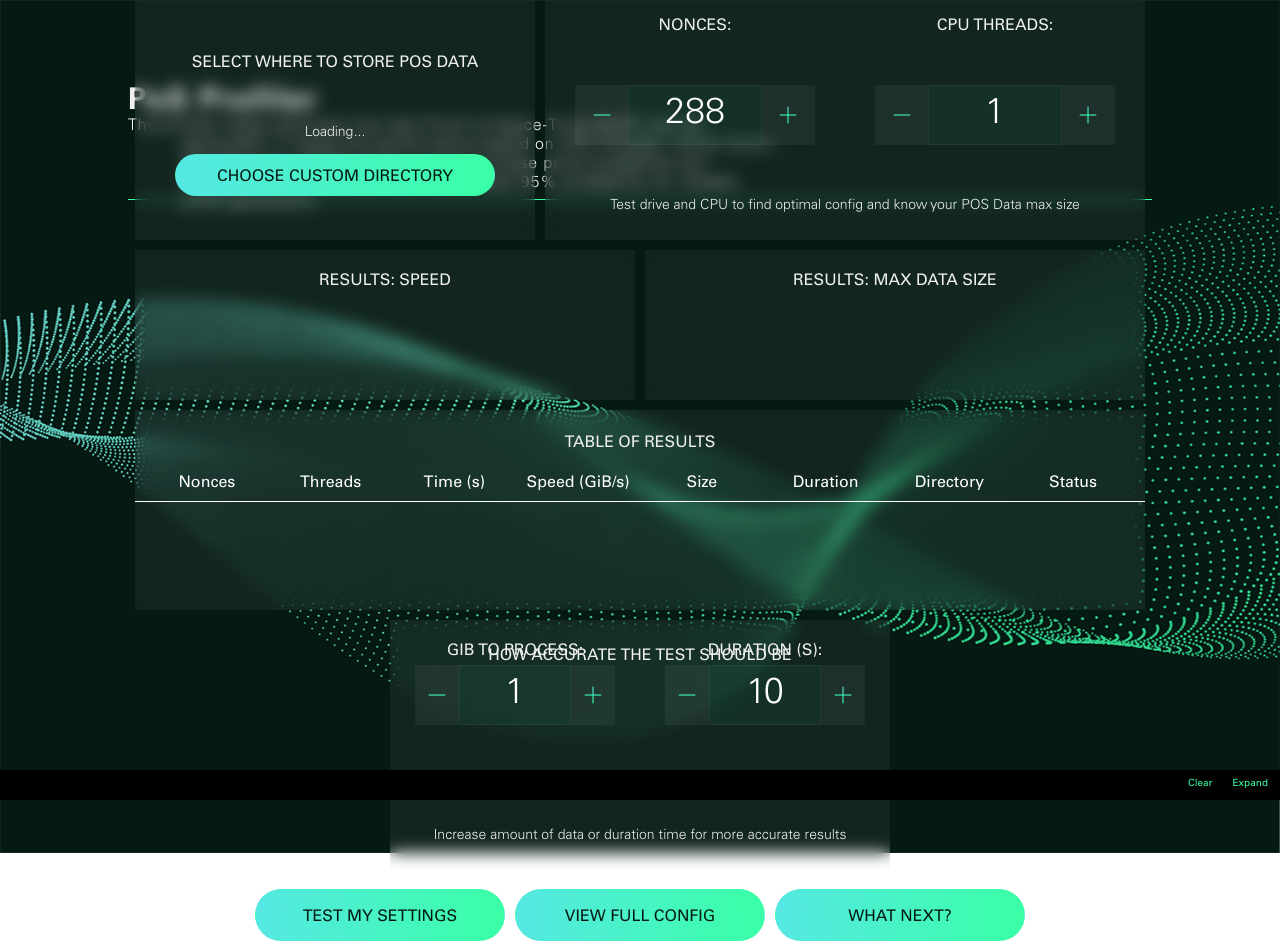
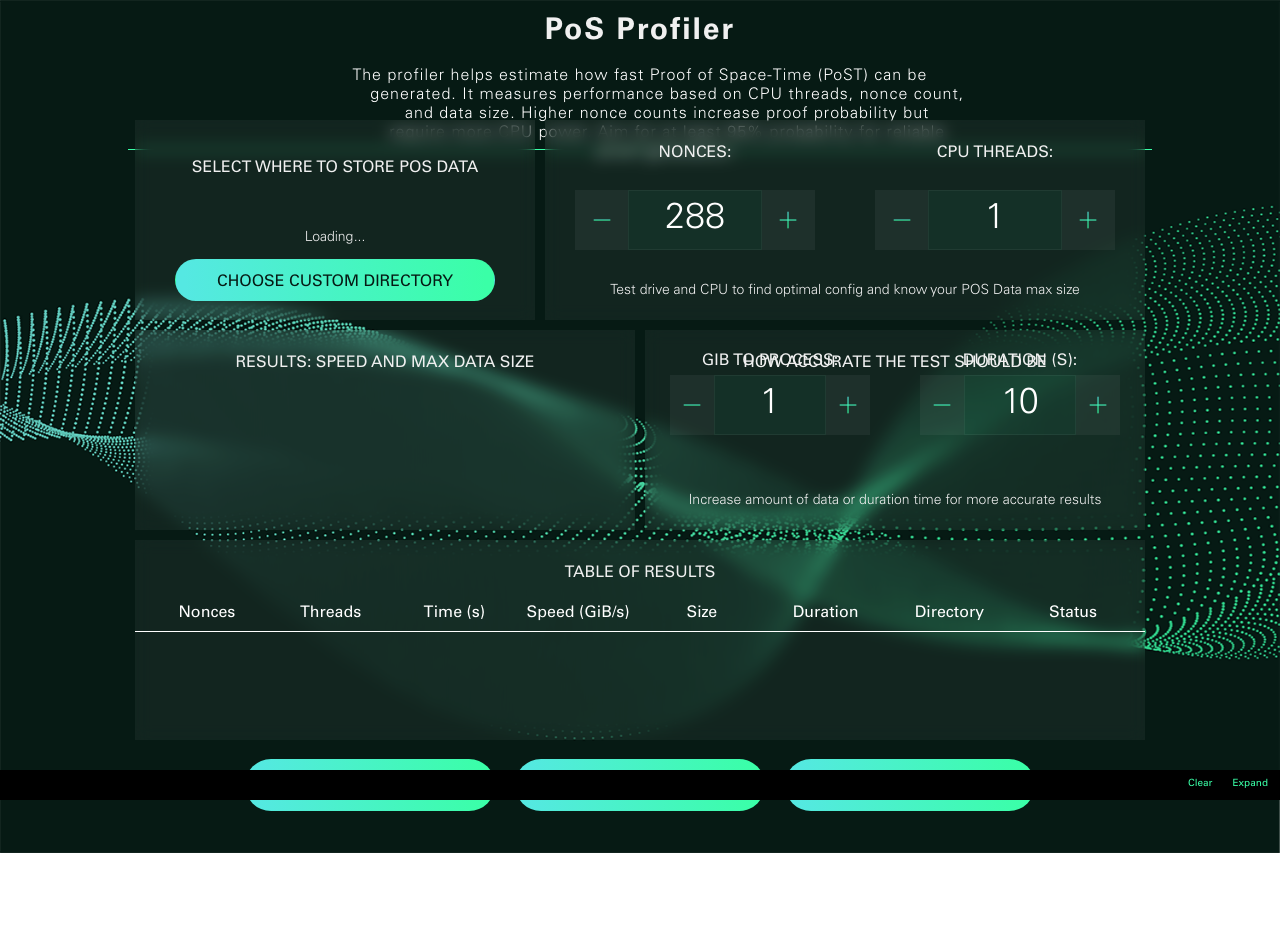
Before and after one commit to spacemeshos/sm-init-app-v2, a React (Create React App) app: page /profiler in a window 1280 px wide. After the commit the page ends 820 px from the top, so only its background shows below. Built offline with nearby package versions, Linux system fonts and the light colour scheme.

Commit message:
layout update

```diff
--- a/src/pages/Profiler.tsx
+++ b/src/pages/Profiler.tsx
@@ -40,16 +40,6 @@ const ProfilerContainer = styled.div`
   gap: 10px;
 `;
 
-const SettingsContainer = styled.div`
-  width: 500px;
-  height: 250px;
-  position: relative;
-  display: flex;
-  flex-wrap: wrap;
-  flex-direction: column;
-  align-items: auto;
-  gap: 10px;
-`;
 const ButtonsContainer = styled.div`
   width: 810px;
   height: 70px;
@@ -60,7 +50,7 @@ const ButtonsContainer = styled.div`
   align-items: center;
   align-content: center;
   justify-content: center;
-  gap: 10px;
+  gap: 20px;
 `;
 
 /**
@@ -194,9 +184,15 @@ const Profiler: React.FC = () => {
     <>
       <Background src={BackgroundImage} />
       <PageTitleWrapper
-        style={{ height: 150, flexDirection: "column", textTransform: "none" }}
+        style={{
+          top: 0,
+          height: 150,
+          flexDirection: "column",
+          textAlign: "center",
+          textTransform: "none",
+        }}
       >
-        <Header text="PoS Profiler" />
+        <Header text="PoS Profiler" top={0} />
         <BodyText
           text="The profiler helps estimate how fast Proof of Space-Time (PoST) can be
           generated. It measures performance based on CPU threads, nonce count,
@@ -207,7 +203,7 @@ const Profiler: React.FC = () => {
       </PageTitleWrapper>
       <ProfilerContainer>
         <Tile
-          height={250}
+          height={200}
           width={400}
           blurred
           backgroundColor={Colors.whiteOpaque}
@@ -215,13 +211,13 @@ const Profiler: React.FC = () => {
           <SelectDirectory />
         </Tile>
         <Tile
-          height={250}
+          height={200}
           width={600}
           blurred
           backgroundColor={Colors.whiteOpaque}
           footer="Test drive and CPU to find optimal config and know your POS Data max size"
         >
-          <Tile heading="Nonces:" height={250}>
+          <Tile heading="Nonces:" height={200}>
             <CustomNumberInput
               min={16}
               max={9999}
@@ -230,7 +226,7 @@ const Profiler: React.FC = () => {
               onChange={(val) => setCustomNonces(val)}
             />
           </Tile>
-          <Tile heading="CPU Threads:" height={250}>
+          <Tile heading="CPU Threads:" height={200}>
             <CustomNumberInput
               min={1}
               max={maxCores}
@@ -240,22 +236,49 @@ const Profiler: React.FC = () => {
             />
           </Tile>
         </Tile>
+
         {/* Results*/}
-
         <Tile
-          height={150}
+          height={200}
           width={500}
           blurred
           backgroundColor={Colors.whiteOpaque}
-          heading="results: speed"
+          heading="results: speed and max data size"
         />
+
+        {/* Benchmarch accuracy params*/}
+
         <Tile
-          height={150}
+          height={200}
           width={500}
           blurred
           backgroundColor={Colors.whiteOpaque}
-          heading="results: max data size"
-        />
+          heading="How accurate the test should be"
+          footer="Increase amount of data or duration time for more accurate results"
+        >
+          <Tile heading="GiB to process:" height={150} top={50}>
+            <CustomNumberInput
+              min={1}
+              max={64}
+              step={1}
+              value={config.data_size}
+              onChange={(val) =>
+                setConfig((prev) => ({ ...prev, data_size: val }))
+              }
+            />
+          </Tile>
+          <Tile heading="Duration (s):" height={150} top={50}>
+            <CustomNumberInput
+              min={5}
+              max={60}
+              step={5}
+              value={config.duration}
+              onChange={(val) =>
+                setConfig((prev) => ({ ...prev, duration: val }))
+              }
+            />
+          </Tile>
+        </Tile>
 
         {/* Table with test results history*/}
 
@@ -274,40 +297,6 @@ const Profiler: React.FC = () => {
             customNonces={customNonces}
             customThreads={customThreads}
           />
-        </Tile>
-
-        {/* Benchmarch accuracy params*/}
-
-        <Tile
-          height={250}
-          width={500}
-          blurred
-          backgroundColor={Colors.whiteOpaque}
-          heading="How accurate the test should be"
-          footer="Increase amount of data or duration time for more accurate results"
-        >
-          <Tile heading="GiB to process:" height={150} top={60}>
-            <CustomNumberInput
-              min={1}
-              max={64}
-              step={1}
-              value={config.data_size}
-              onChange={(val) =>
-                setConfig((prev) => ({ ...prev, data_size: val }))
-              }
-            />
-          </Tile>
-          <Tile heading="Duration (s):" height={150} top={60}>
-            <CustomNumberInput
-              min={5}
-              max={60}
-              step={5}
-              value={config.duration}
-              onChange={(val) =>
-                setConfig((prev) => ({ ...prev, duration: val }))
-              }
-            />
-          </Tile>
         </Tile>
 
         <ButtonsContainer>
```
